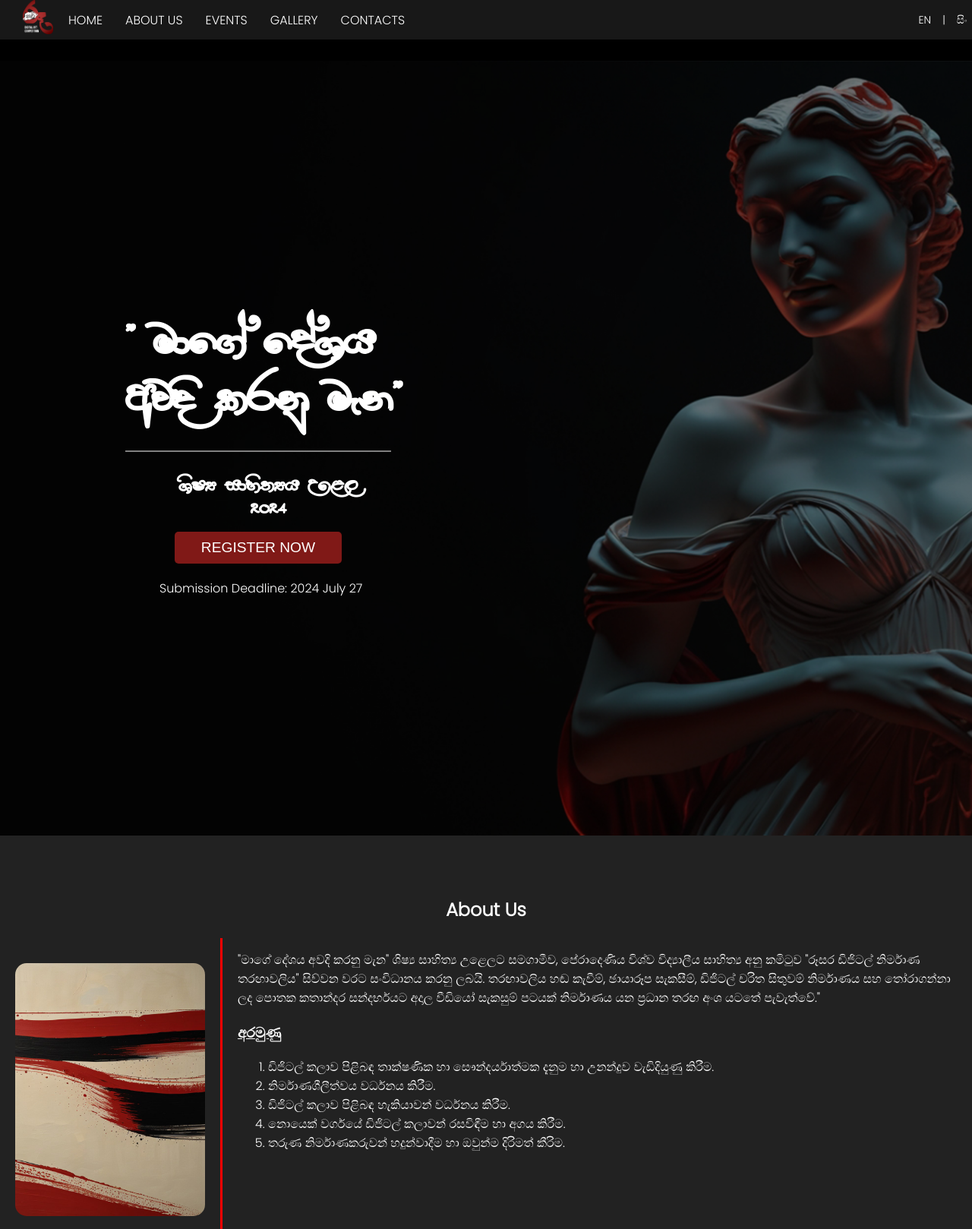
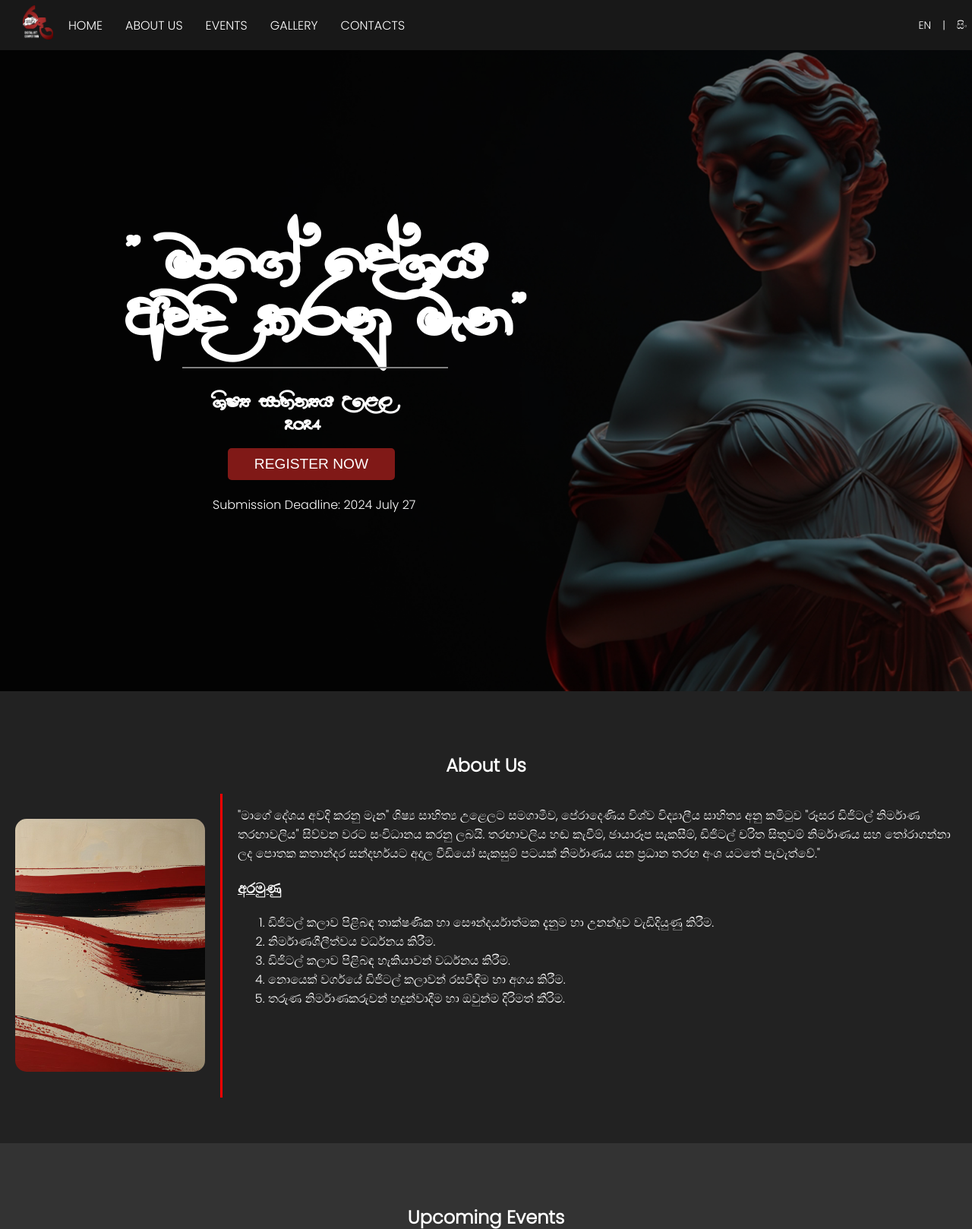
Before and after one commit to ruusara24/ruusara2024, a PHP site: page /homepage.html in a window 1280 px wide. Shown: the top 1618 px of the page at 76% size. Run offline with PHP 8.4, Linux system fonts and the light colour scheme.

Commit message:
alignmnet

```diff
--- a/homepage_english.html
+++ b/homepage_english.html
@@ -30,7 +30,8 @@
     </nav>
     <div class="background" id="home">
         <div class="overlay">
-            <h1>"LET MY COUNTRY AWAKE"
+            <h1>"LET MY COUNTRY
+                  <br>                  AWAKE"</h1>
             <div class="horizontal-line"></div>
             <h2>THE STUDENT'S FESTIVAL OF LITERATURE <br> 2024</h2>
             <button class="register-button" id="google-doc-button">REGISTER NOW</button>
--- a/styles.css
+++ b/styles.css
@@ -40,8 +40,7 @@ body, html {
     justify-content: space-between;
     align-items: center;
     list-style: none;
-    padding: 5px 20px;
-    margin-right: 2px:
+    padding: 12px 20px;
 }
 .logo img{
     width: 40px;
@@ -106,11 +105,11 @@ body, html {
 }
 .background {
     position: relative;
-    height: 120vh;
+    height: 100vh;
     width: 100%;
     background: url('include/img/slider-images/image01.jpg') no-repeat center center/cover;
     padding-top: 60px;
-    margin-top:80px;
+    margin-top:50px;
 }
 .logo1 {
     position: absolute;
@@ -138,7 +137,7 @@ body, html {
 
 .overlay h1 {
     color: white;
-    font-size:4.5em;
+    font-size:6.5em;
     margin: 10px;
     margin-bottom: 30px;
     line-height: 75px;
@@ -151,7 +150,7 @@ body, html {
     text-align: center;
     font-size: 2em;
     line-height: 30px;
-    margin: 5px 0 0 235px;
+    margin: 5px 0 0 280px;
     font-family: 'ApexA';
 }
 
@@ -165,7 +164,7 @@ body, html {
 .horizontal-line {
     width: 350px;
     border-top: 2px solid gray;
-    margin: 10px 10px 20px 165px;
+    margin: 10px 10px 20px 240px;
 }
 
 .register-button {
@@ -176,7 +175,7 @@ body, html {
     font-size: 1.2em;
     cursor: pointer;
     border-radius: 5px;
-    margin-left: 230px;
+    margin-left: 300px;
     margin-top: 20px;
     width: 220px;
 }
@@ -191,7 +190,7 @@ body, html {
     color: white;
     font-size: 1em;
     margin-top: 20px;
-    margin-left: 210px;
+    margin-left: 280px;
     font-family: 'PoppinsLight', Courier, monospace;
 }
 
@@ -630,7 +629,7 @@ body, html {
 }
 @media (max-width:400px){
     .background{
-        height:150vh;
+        height:100vh;
     };
     .logo1 {
         top: 2px;
```
Also changed, not shown: styles_english.css (+8 -8 lines).
